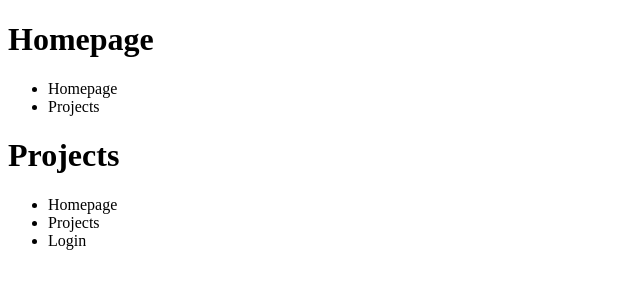
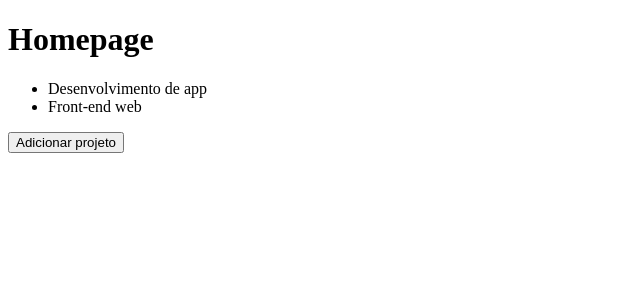
Before and after one commit to camposLuis/front-end-reactjs, a React app: page / in a window 1280 px wide. Shown: the top 300 px of the page, without its empty margins (0-640 px from the left). Built offline with nearby package versions, Linux system fonts and the light colour scheme.

Commit message:
Estado e Imutabilidade

```diff
--- a/src/App.js
+++ b/src/App.js
@@ -1,23 +1,23 @@
-import React from 'react';
+import React, { useState } from 'react';
 
 import Header from './components/Header';
 
 export default function App() {
+
+  const [projects, setProjects] = useState(['Desenvolvimento de app', 'Front-end web']);
+
+  function handleAddProject() {
+    setProjects([...projects, `Novo Projeto ${Date.now()}`]);
+  }
+
   return (
     <>
-      <Header title="Homepage">
-        <ul>
-          <li>Homepage</li>
-          <li>Projects</li>
-        </ul>
-      </Header>
-      <Header title="Projects">
-        <ul>
-          <li>Homepage</li>
-          <li>Projects</li>
-          <li>Login</li>
-        </ul>
-      </Header>
+      <Header title="Homepage" />
+      <ul>
+        {projects.map(project => <li key={project}>{project}</li>)}
+      </ul>
+
+      <button type="button" onClick={handleAddProject}>Adicionar projeto</button>
     </>
   )
 }
--- a/src/components/Header.js
+++ b/src/components/Header.js
@@ -1,11 +1,9 @@
 import React from 'react';
 
-export default function Header({ title, children }) {
+export default function Header({ title }) {
   return (
     <header>
       <h1>{title}</h1>
-
-      {children}
     </header>
   );
 }
```
